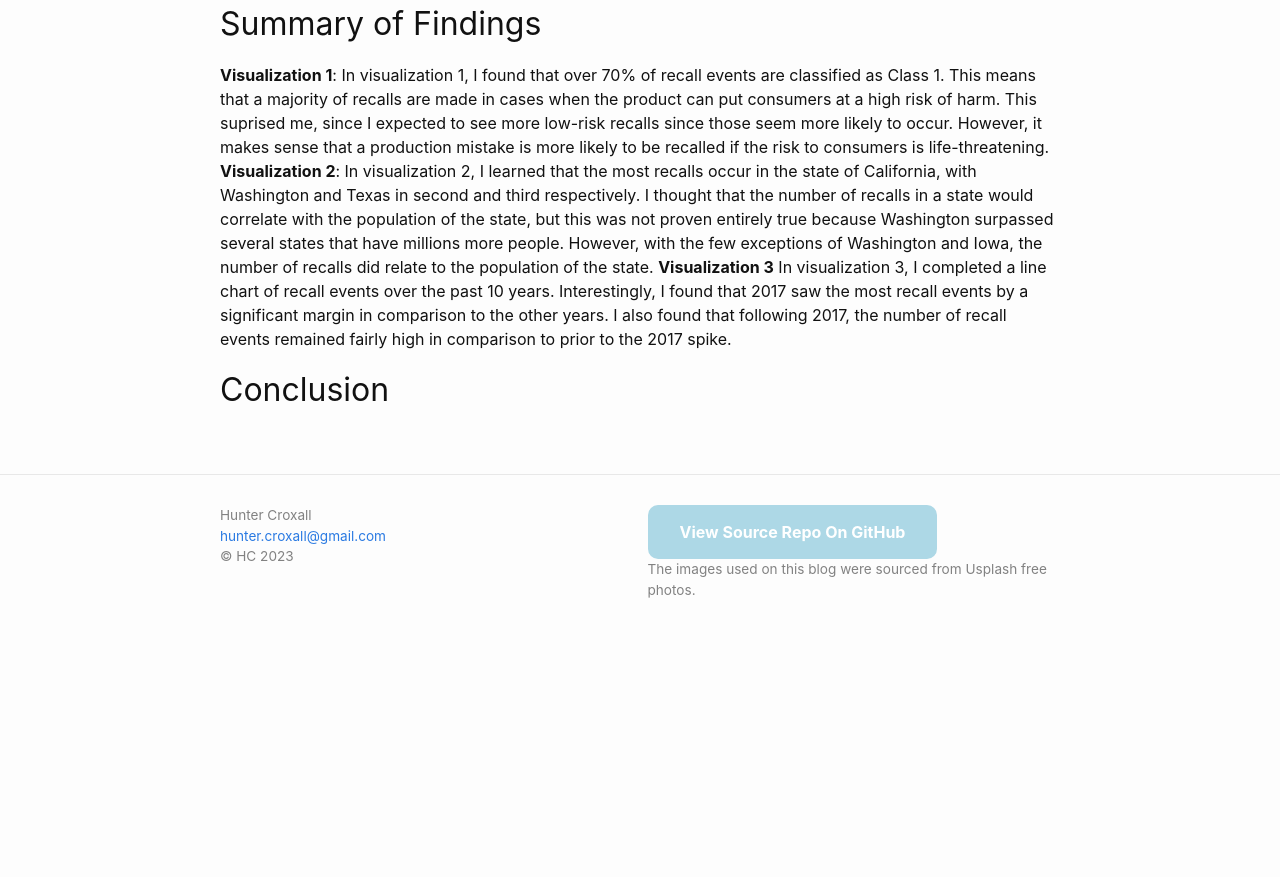
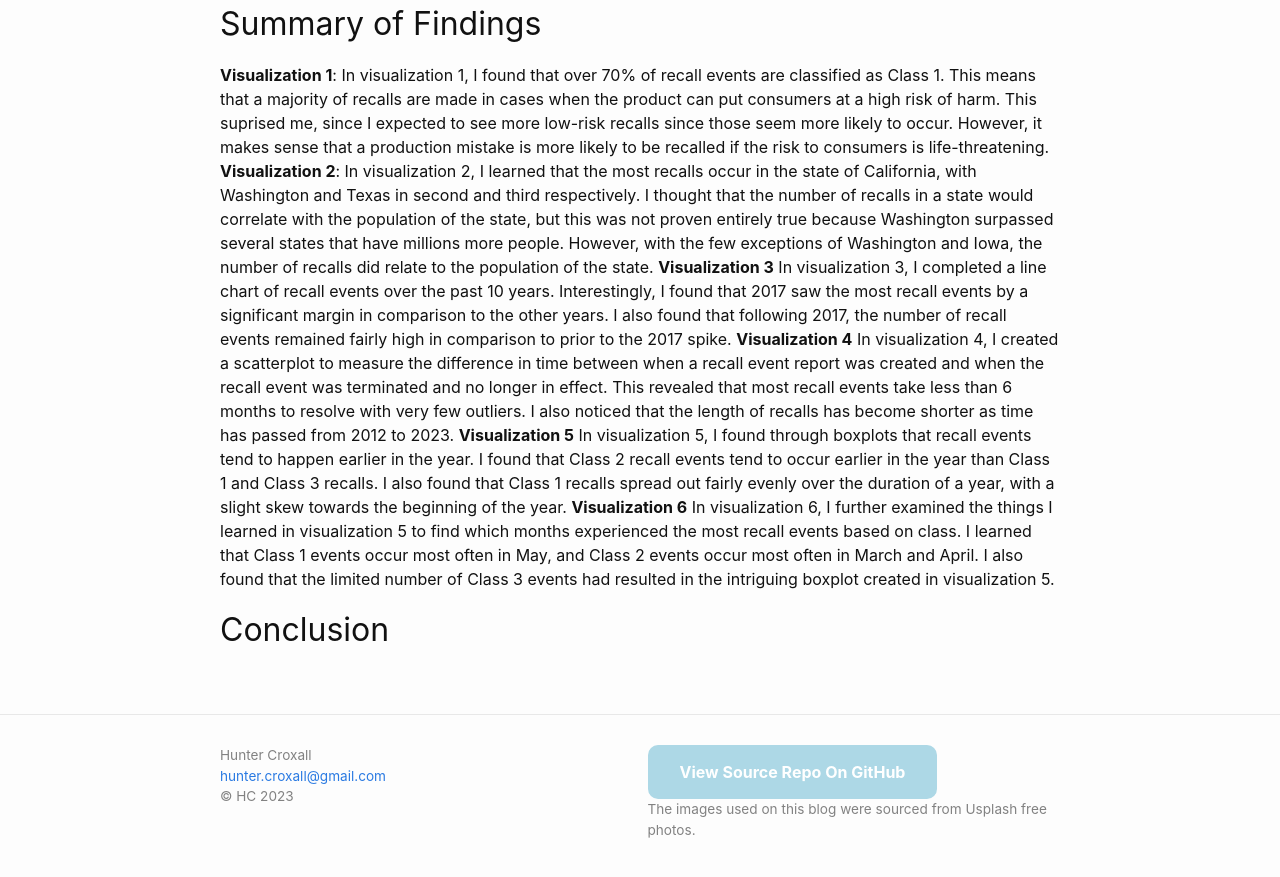
Before and after one commit to huntercroxall/huntercroxall.github.io, a Jekyll site: the page built from _posts/2023-12-12-data-analysis-stat386.md, in a window 1280 px wide and 900 px high, scrolled down 5256 px. Shown: the top 877 px of the window. Built offline with Jekyll 4.4.1, drawn with Linux system fonts in a browser that asks for light colours; comment, search, counter and statistics services are not loaded; before the commit the page ends 5916 px from its top, so only the background shows below that; some of the changed text lies outside the part shown.

Commit message:
Completed Summary of Findings 2023-12-12-data-analysis-stat386.md

```diff
--- a/_posts/2023-12-12-data-analysis-stat386.md
+++ b/_posts/2023-12-12-data-analysis-stat386.md
@@ -49,5 +49,9 @@ For my sixth visualization, I wanted to delve further into what I saw in my fift
 **Visualization 1**: In visualization 1, I found that over 70% of recall events are classified as Class 1. This means that a majority of recalls are made in cases when the product can put consumers at a high risk of harm. This suprised me, since I expected to see more low-risk recalls since those seem more likely to occur. However, it makes sense that a production mistake is more likely to be recalled if the risk to consumers is life-threatening.
 **Visualization 2**: In visualization 2, I learned that the most recalls occur in the state of California, with Washington and Texas in second and third respectively. I thought that the number of recalls in a state would correlate with the population of the state, but this was not proven entirely true because Washington surpassed several states that have millions more people. However, with the few exceptions of Washington and Iowa, the number of recalls did relate to the population of the state.
 **Visualization 3** In visualization 3, I completed a line chart of recall events over the past 10 years. Interestingly, I found that 2017 saw the most recall events by a significant margin in comparison to the other years. I also found that following 2017, the number of recall events remained fairly high in comparison to prior to the 2017 spike.
+**Visualization 4** In visualization 4, I created a scatterplot to measure the difference in time between when a recall event report was created and when the recall event was terminated and no longer in effect. This revealed that most recall events take less than 6 months to resolve with very few outliers. I also noticed that the length of recalls has become shorter as time has passed from 2012 to 2023.
+**Visualization 5** In visualization 5, I found through boxplots that recall events tend to happen earlier in the year. I found that Class 2 recall events tend to occur earlier in the year than Class 1 and Class 3 recalls. I also found that Class 1 recalls spread out fairly evenly over the duration of a year, with a slight skew towards the beginning of the year.
+**Visualization 6** In visualization 6, I further examined the things I learned in visualization 5 to find which months experienced the most recall events based on class. I learned that Class 1 events occur most often in May, and Class 2 events occur most often in March and April. I also found that the limited number of Class 3 events had resulted in the intriguing boxplot created in visualization 5.
+
 
 ## Conclusion
```
